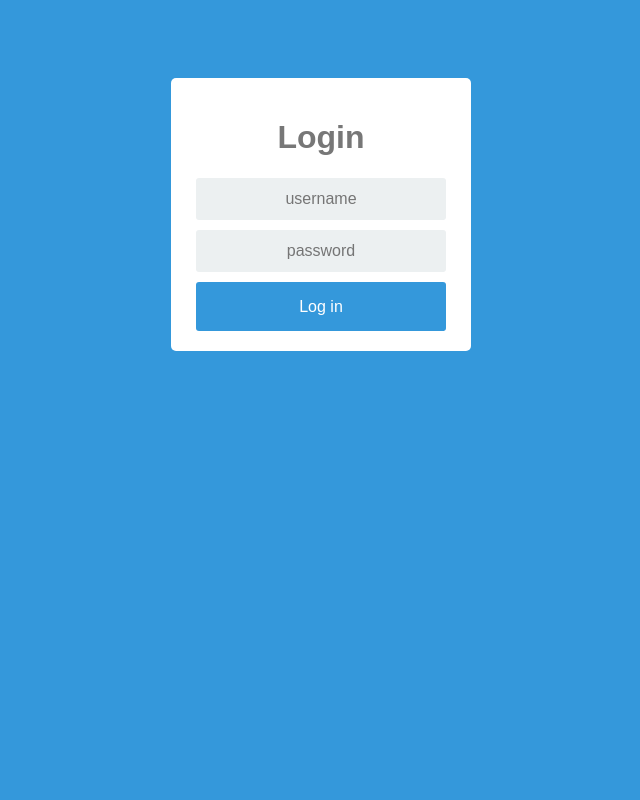
After one commit to subodhsghuge/TaskBunny, a Flask app: template TaskBunny/TaskBunny/templates/Login.html in a window 1280 px wide. The commit adds this page. Shown: the whole page, without its empty margins (319-959 px from the left). Run offline with Flask 2, Linux system fonts and the light colour scheme; the template is opened without the code that fills it, so the values that code supplies are empty.

Commit message:
login - error

```diff
--- /dev/null
+++ b/TaskBunny/TaskBunny/static/content/Style.css
@@ -0,0 +1,82 @@
+* {
+    box-sizing: border-box;
+}
+
+    *:focus {
+        outline: none;
+    }
+
+body {
+    font-family: Arial;
+    background-color: #3498DB;
+    padding: 50px;
+}
+
+.login {
+    margin: 20px auto;
+    width: 300px;
+}
+
+.login-screen {
+    background-color: #FFF;
+    padding: 20px;
+    border-radius: 5px
+}
+
+.app-title {
+    text-align: center;
+    color: #777;
+}
+
+.login-form {
+    text-align: center;
+}
+
+.control-group {
+    margin-bottom: 10px;
+}
+
+input {
+    text-align: center;
+    background-color: #ECF0F1;
+    border: 2px solid transparent;
+    border-radius: 3px;
+    font-size: 16px;
+    font-weight: 200;
+    padding: 10px 0;
+    width: 250px;
+    transition: border .5s;
+}
+
+    input:focus {
+        border: 2px solid #3498DB;
+        box-shadow: none;
+    }
+
+.btn {
+    border: 2px solid transparent;
+    background: #3498DB;
+    color: #ffffff;
+    font-size: 16px;
+    line-height: 25px;
+    padding: 10px 0;
+    text-decoration: none;
+    text-shadow: none;
+    border-radius: 3px;
+    box-shadow: none;
+    transition: 0.25s;
+    display: block;
+    width: 250px;
+    margin: 0 auto;
+}
+
+    .btn:hover {
+        background-color: #2980B9;
+    }
+
+.login-link {
+    font-size: 12px;
+    color: #444;
+    display: block;
+    margin-top: 12px;
+}
--- /dev/null
+++ b/TaskBunny/TaskBunny/templates/Login.html
@@ -0,0 +1,30 @@
+<link rel="stylesheet" href="/static/content/style.css" type="text/css">
+{% block body %}
+{% if session['logged_in'] %}
+
+You're logged in already!
+
+{% else %}
+
+<form action="/login" method="POST">
+    <div class="login">
+        <div class="login-screen">
+            <div class="app-title">
+                <h1>Login</h1>
+            </div>
+            <div class="login-form">
+                <div class="control-group">
+                    <input type="text" class="login-field" value="" placeholder="username" name="username">
+                    <label class="login-field-icon fui-user" for="login-name"></label>
+                </div>
+                <div class="control-group">
+                    <input type="password" class="login-field" value="" placeholder="password" name="password">
+                    <label class="login-field-icon fui-lock" for="login-pass"></label>
+                </div>
+                <input type="submit" value="Log in" class="btn btn-primary btn-large btn-block">
+
+            </div>
+        </div>
+    </div>
+</form>{% endif %}
+{% endblock %}
--- a/TaskBunny/TaskBunny/views.py
+++ b/TaskBunny/TaskBunny/views.py
@@ -3,18 +3,16 @@ Routes and views for the flask application.
 """
 
 from datetime import datetime
-from flask import render_template
+from flask import Flask, flash, redirect, render_template, request, session, abort
 from TaskBunny import app
 
 @app.route('/')
-@app.route('/home')
 def home():
-    """Renders the home page."""
-    return render_template(
-        'index.html',
-        title='Home Page',
-        year=datetime.now().year,
-    )
+    if not session.get('logged_in'):
+        print("going to login")
+        return render_template('login.html')
+    else:
+        return render_template('layout.html')
 
 @app.route('/contact')
 def contact():
@@ -35,3 +33,21 @@ def about():
         year=datetime.now().year,
         message='Your application description page.'
     )
+
+app = Flask(__name__)
+
+
+
+@app.route('/login', methods=['POST'])
+def do_admin_login():
+    print("reached login")
+    print(request.form['password'])
+    if request.form['password'] == 'password' and request.form['username'] == 'admin':
+        session['logged_in'] = True
+    else:
+        flash('wrong password!')
+    return home()
+
+if __name__ == "__main__":
+    app.secret_key = os.urandom(12)
+    app.run()
```
Also changed, not shown: TaskBunny/TaskBunny/templates/layout.html (+6 -1 lines), TaskBunny/TaskBunny/static/content/site.css (line endings or trailing spaces), 1 other file.
